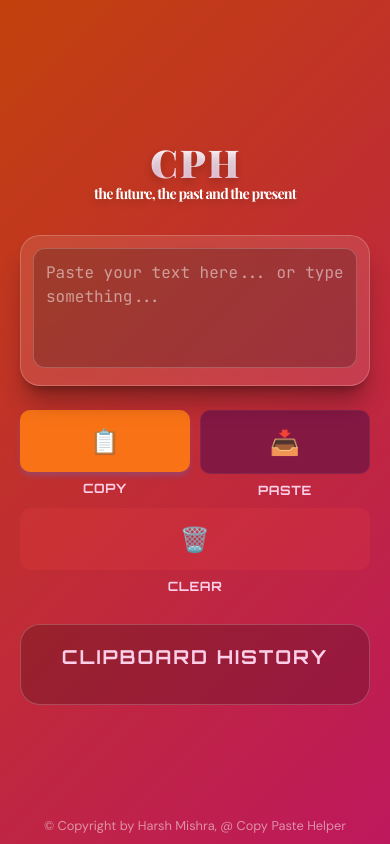
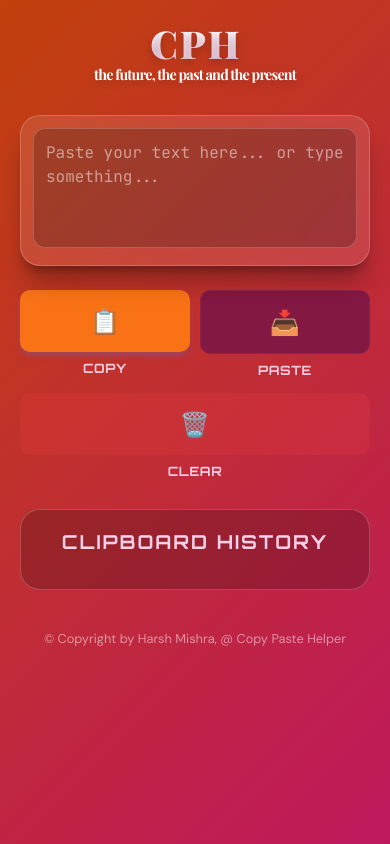
Before and after one commit to Harsh596/Copy-Paste-Helper, a plain HTML site: page index.html in a window 390 px wide. Drawn offline with nearby package versions, Linux system fonts and the light colour scheme; a web font is replaced by a local one.

Commit message:
update 2

```diff
--- a/index.html
+++ b/index.html
@@ -7,7 +7,7 @@
     <title>Copy-Paste Helper</title>
     <style>
         :root {
-            --bg-color: #2e1065;
+            --bg-color: #be185d;
             --card-bg: rgba(255, 255, 255, 0.1);
             --text-color: #fff1f2;
             --text-muted: #fbcfe8;
@@ -30,10 +30,6 @@
 
         html {
             height: 100%;
-            background-color: #2e1065;
-            background-image: linear-gradient(135deg, #c2410c 0%, #be185d 100%);
-            background-attachment: fixed;
-            overflow: hidden;
         }
 
         body {
@@ -44,6 +40,18 @@
             display: flex;
             justify-content: center;
             align-items: center;
+            position: relative;
+        }
+
+        .fixed-background {
+            position: fixed;
+            top: 0;
+            left: 0;
+            width: 100%;
+            height: 100%;
+            background-color: #2e1065;
+            background-image: linear-gradient(135deg, #c2410c 0%, #be185d 100%);
+            z-index: -1;
         }
 
         .main-container {
@@ -266,11 +274,18 @@
         }
 
         @media (max-width: 600px) {
+            html {
+                height: auto;
+                min-height: 100%;
+            }
 
             body {
                 padding: 10px;
-                overflow-y: auto;
+                overflow-y: visible;
                 overflow-x: hidden;
+                min-height: 100vh;
+                height: auto;
+                display: block;
             }
 
             .main-container {
@@ -331,6 +346,10 @@
                 padding-bottom: 6px;
             }
 
+            #clearBtn {
+                flex-basis: 100%;
+                margin-top: 5px;
+            }
 
         }
 
@@ -496,13 +515,13 @@
         }
 
         .copyright-footer {
-            position: fixed;
-            bottom: 10px;
+            margin-top: 40px;
             width: 100%;
             text-align: center;
             color: rgba(255, 255, 255, 0.5);
             font-size: 0.8rem;
             pointer-events: none;
+            padding-bottom: 20px;
         }
     </style>
     <link rel="preconnect" href="https://fonts.googleapis.com">
@@ -513,6 +532,7 @@
 </head>
 
 <body>
+    <div class="fixed-background"></div>
     <div class="main-container">
         <h1>
             <span class="brand">
@@ -562,10 +582,10 @@
             <ul id="historyList" class="history-list">
             </ul>
         </div>
+        <footer class="copyright-footer">
+            <p>&copy; Copyright by Harsh Mishra, @ Copy Paste Helper</p>
+        </footer>
     </div>
-    <footer class="copyright-footer">
-        <p>&copy; Copyright by Harsh Mishra, @ Copy Paste Helper</p>
-    </footer>
     <script>
         document.addEventListener('DOMContentLoaded', () => {
             const textInput = document.querySelector('#textInput');
```
